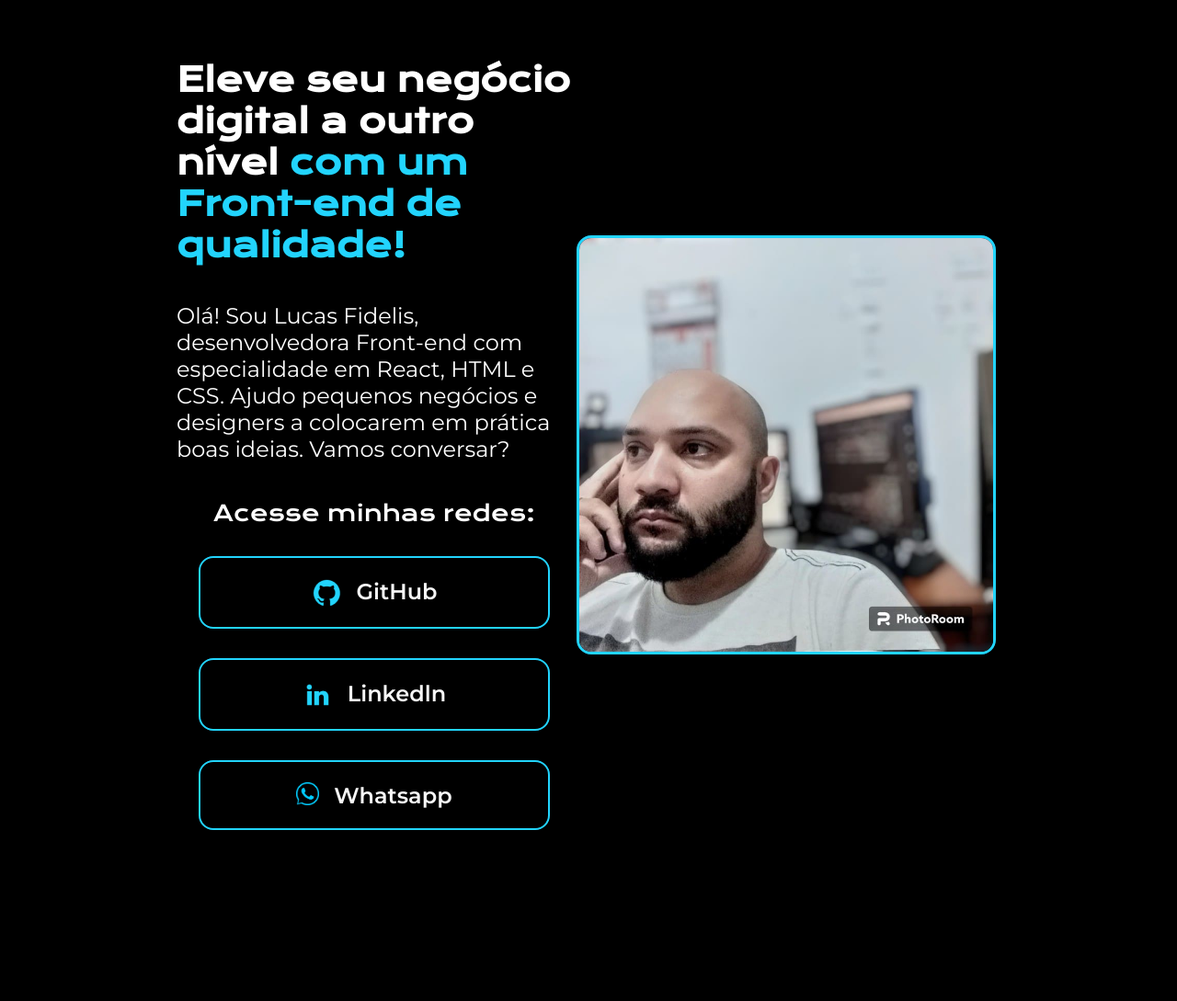
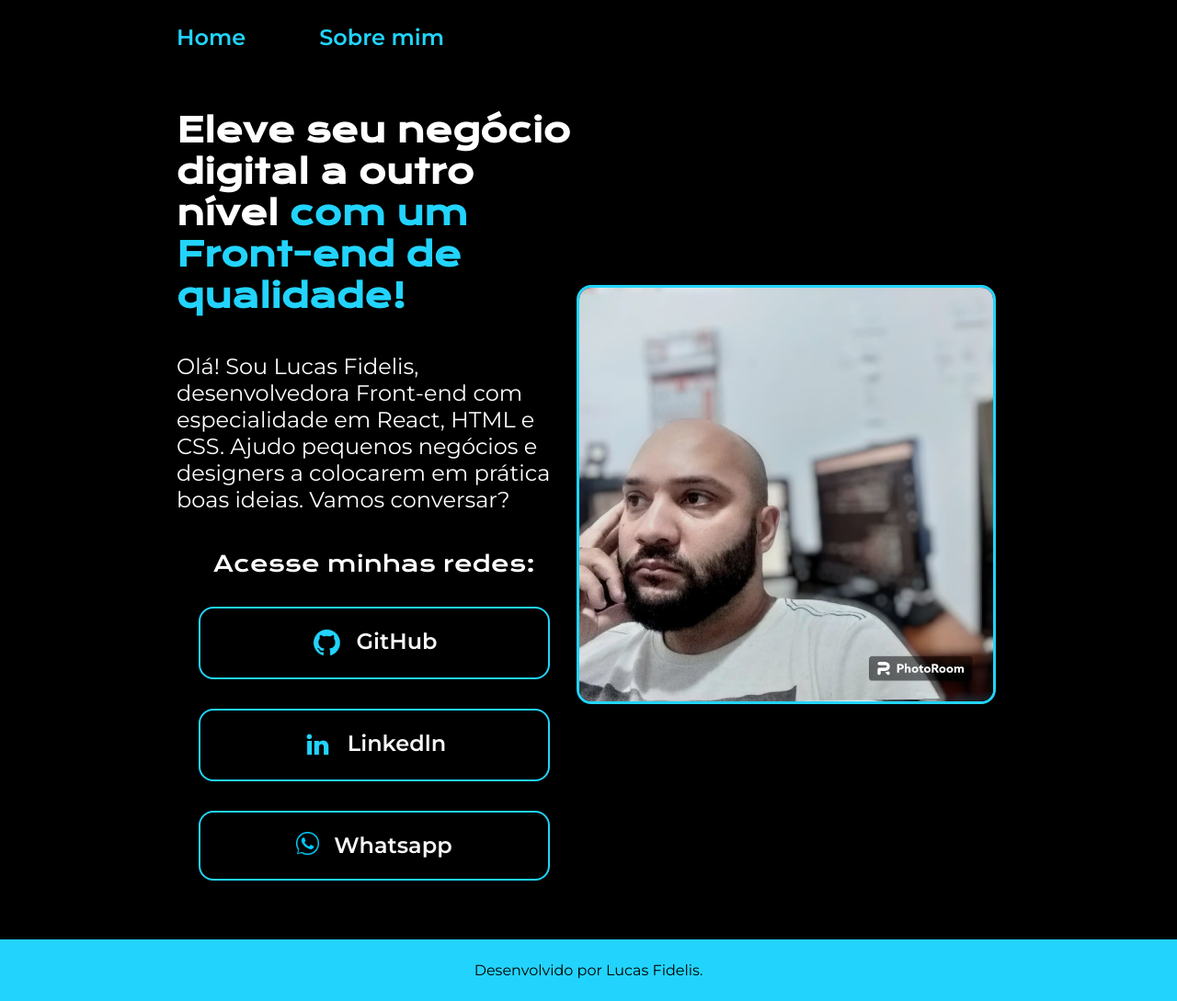
Before and after one commit to fidelisluc4s/BootcampOracleAlura, a plain HTML site: page HTML e CSS-Ambientes/index.html in a window 1280 px wide. Shown: the whole page at 92% size. Before the commit the page ends 903 px from the top, so only its background shows below. Drawn offline with nearby package versions, Linux system fonts and the light colour scheme.

Commit message:
1.2.1 Navegando entre páginas

```diff
--- a/HTML e CSS-Ambientes/index.html
+++ b/HTML e CSS-Ambientes/index.html
@@ -1,19 +1,27 @@
 <!DOCTYPE html>
-<html lang="en">
+<html lang="pt-br">
+
 <head>
     <meta charset="UTF-8">
     <meta name="viewport" content="width=device-width, initial-scale=1.0">
     <title>Portfólio</title>
-    <link rel="stylesheet" href="/HTML e CSS-Ambientes/style.css">
+    <link rel="stylesheet" href="/HTML e CSS-Ambientes/styles/style.css">
 </head>
 
 <body>
-    <header></header>
+    <header class="cabecalho">
+        <nav class="cabecalho__menu">
+            <a class="cabecalho__menu__link" href="/HTML e CSS-Ambientes/index.html">Home</a>
+            <a class="cabecalho__menu__link" href="/HTML e CSS-Ambientes/about.html">Sobre mim</a>
+        </nav>
+    </header>
     <main class="apresentacao">
         <section class="apresentacao__conteudo">
-            <h1 class="apresentacao__conteudo__titulo">Eleve seu negócio digital a outro nível <strong class="titulo-destaque">com um Front-end de
+            <h1 class="apresentacao__conteudo__titulo">Eleve seu negócio digital a outro nível <strong
+                    class="titulo-destaque">com um Front-end de
                     qualidade!</strong> </h1>
-            <p class="apresentacao__conteudo__texto">Olá! Sou Lucas Fidelis, desenvolvedora Front-end com especialidade em React, HTML e CSS. Ajudo pequenos
+            <p class="apresentacao__conteudo__texto">Olá! Sou Lucas Fidelis, desenvolvedora Front-end com especialidade
+                em React, HTML e CSS. Ajudo pequenos
                 negócios e designers a colocarem em prática boas ideias. Vamos conversar?</p>
             <div class="apresentacao__links">
                 <h2 class="acesso__rede">Acesse minhas redes:</h2>
@@ -33,6 +41,9 @@
         </section>
         <img class="img__pessoal" src="/HTML e CSS-Ambientes/assets/imagem.jpg" alt="Foto do Lucas Fidelis programando">
     </main>
-    <footer></footer>
+    <footer class="rodape">
+        <p>Desenvolvido por Lucas Fidelis.</p>
+    </footer>
 </body>
+
 </html>
--- a/HTML e CSS-Ambientes/style.css
+++ b/HTML e CSS-Ambientes/styles/style.css
@@ -6,9 +6,29 @@
 }
 
 body {
-    height: 100vh;
     box-sizing: border-box;
     background-color: black;
+    color: white;
+}
+
+.cabecalho{
+    padding: 2% 0 0 15%;
+}
+
+.cabecalho__menu{
+    display: flex;
+    gap: 80px;
+}
+
+.cabecalho__menu__link{
+    font-family: "Montserrat", sans-serif;
+    font-size: 24px;
+    font-weight: 600;
+    color: #22d4fd;
+    text-decoration: none;
+}
+
+.cabecalho__menu__link:hover{
     color: white;
 }
 
@@ -17,7 +37,7 @@ body {
 }
 
 .apresentacao {
-    margin: 5% 15%;
+    padding: 5% 15%;
     display: flex;
     align-items: center;
     justify-content: space-between;
@@ -86,3 +106,12 @@ body {
 .apresentacao__links__link:hover{
     background-color: #272727;
 }
+
+.rodape{
+    color: #000000;
+    background-color: #22d4fd;
+    padding: 24px;
+    text-align: center;
+    font-family: "Montserrat", sans-serif;
+    font-weight: 400;
+}
```
Also changed, not shown: HTML e CSS-Ambientes/about.html (added, +20 -0 lines).
